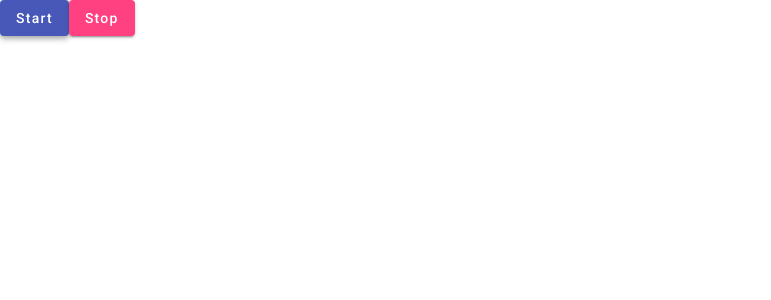
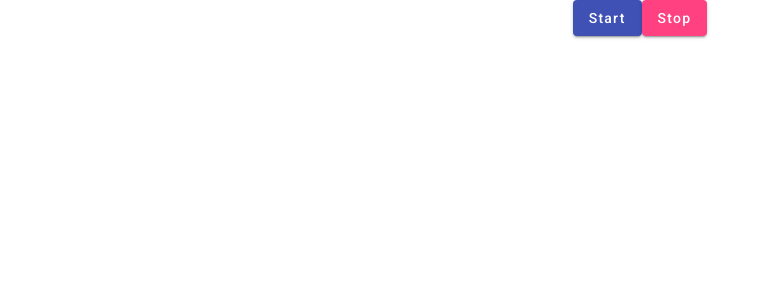
Before and after one commit to CAWilson94/pomodoro, an Angular app: page / in a window 1280 px wide. Shown: the top 300 px of the page, without its empty margins (0-771 px from the left). Built offline with nearby package versions, Linux system fonts and the light colour scheme.

Commit message:
wrapped flex buttons and timer

```diff
--- a/src/app/timer/timer.component.html
+++ b/src/app/timer/timer.component.html
@@ -1,3 +1,9 @@
-<button mat-raised-button color="primary" (click)="start()">Start</button>
-<button mat-raised-button color="accent" (click)="stop()">Stop</button>
-{{display}}
+<div class="container">
+    <div class="button-group">
+        <button mat-raised-button color="primary" (click)="start()">Start</button>
+        <button mat-raised-button color="accent" (click)="stop()">Stop</button>
+    </div>
+    <div class="display">
+        {{display}}
+    </div>
+</div>
--- a/src/app/timer/timer.component.scss
+++ b/src/app/timer/timer.component.scss
@@ -0,0 +1,21 @@
+.button-group {
+    display: flex;
+    align-content: space-around;
+    min-width: fit-content;
+    width: auto;
+}
+
+.display {
+    display: flex;
+    align-items: center;
+    align-self: center;
+    width: fit-content;
+}
+
+
+.container {
+    display: flex;
+    flex-direction: column;
+    align-content: center;
+    flex-wrap: wrap-reverse;
+}
```
